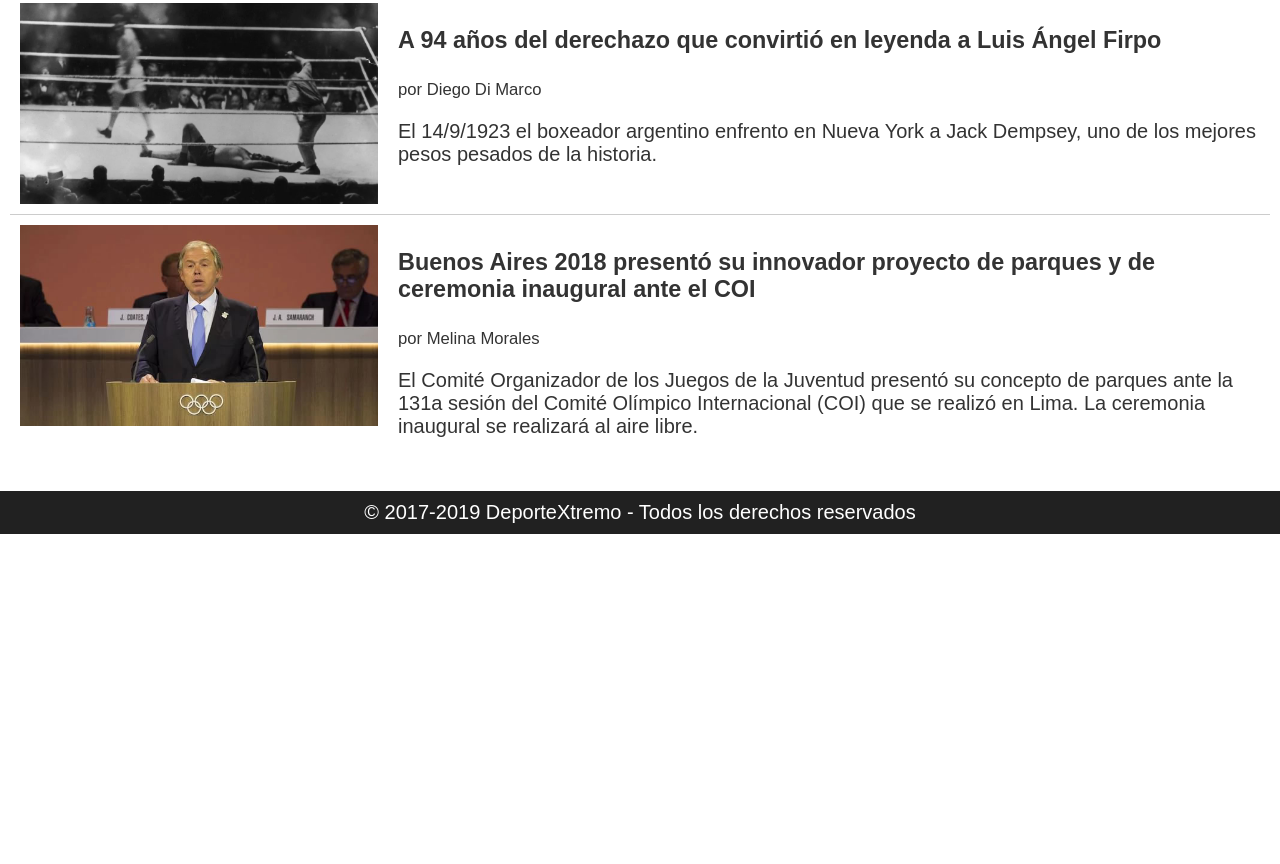
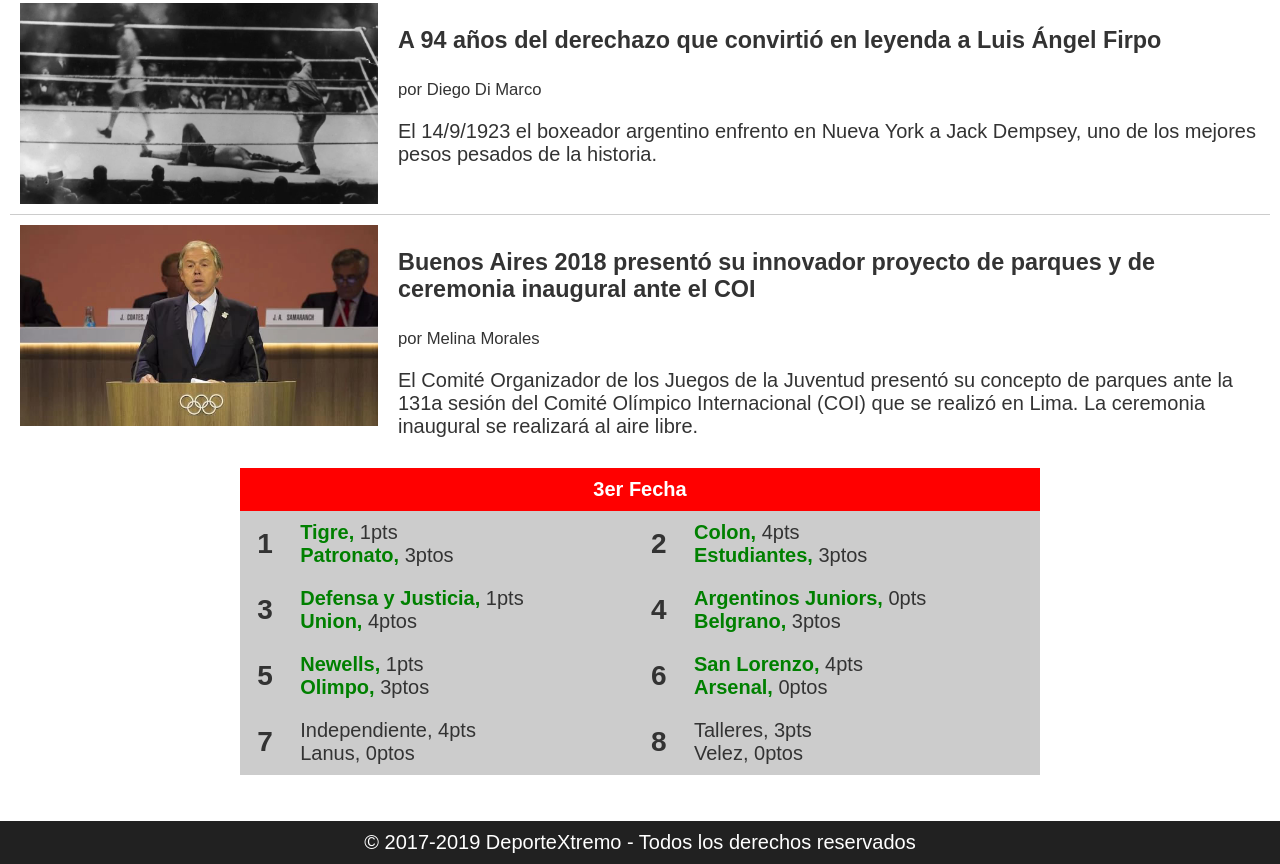
Before and after one commit to cecilia1982/primer-repo, a plain HTML site: page index.html in a window 1280 px wide. Shown: the part 1298-2162 px from the top of the page. Before the commit the page ends 1832 px from the top, so only its background shows below. Drawn offline with Linux system fonts and the light colour scheme.

Commit message:
Celdas y Tabla de posiciones

```diff
--- a/css/style.css
+++ b/css/style.css
@@ -125,3 +125,39 @@
 	color:#FFF;
 	text-align: center;
 }
+
+#tablaPosiciones table {
+	border-collapse: collapse;
+	border:solid 1px #00000;
+	margin: auto;
+	width: 800px;
+}
+
+#tablaPosiciones table tr{
+	border:solid 1px #00000;
+
+}
+
+#tablaPosiciones table th{
+	background-color: red;
+	color: #FFF;
+	padding: 10px;
+
+
+}
+
+#tablaPosiciones table td{
+	background-color: #CCCCCC;
+	padding: 10px;
+
+}
+
+#tablaPosiciones table td:nth-of-type(odd){ /*impar*/
+	text-align: center;
+	font-size: 28px;
+	font-weight: bold;
+
+}
+#tablaPosiciones table td:nth-of-type(even) strong{ /*pares*/
+	color: green;
+}
--- a/index.html
+++ b/index.html
@@ -82,11 +82,47 @@
               </div>
             </article>
         </section>
-            <br> <!--salto-->
-
-
-
+       <!--Tabla de Posiciones-->
+            <section id="tablaPosiciones">
+               <!-- *Anule todo esto en CSS con border-collapse <table width="800" border="1" cellpadding="10" cellspacing="0" align="center"> -->
+                    <table>
+                    <!--Fila 0-->
+                    <tr>
+                        <th colspan="4"><strong>3er Fecha</strong></th>
+                    </tr>
+                    <!--Fila 1-->
+                    <tr>
+                       <td>1</td><!--Celda 1-->
+                       <td><strong>Tigre,</strong> 1pts <br><strong>Patronato,</strong> 3ptos</td><!--Celda 2-->
+                       <td>2</td><!--Celda 3-->
+                       <td><strong>Colon,</strong> 4pts <br><strong>Estudiantes,</strong> 3ptos</td><!--Celda 4-->
+                    </tr>
+                    <!--Fila 2-->
+                    <tr>
+                       <td>3</td><!--Celda 1-->
+                       <td><strong>Defensa y Justicia,</strong> 1pts <br><strong>Union,</strong> 4ptos</td><!--Celda 2-->
+                       <td>4</td><!--Celda 3-->
+                       <td><strong>Argentinos Juniors,</strong> 0pts <br><strong>Belgrano,</strong> 3ptos</td><!--Celda 4-->
+                    </tr>
+                    <!--Fila 3-->
+                    <tr>
+                       <td>5</td><!--Celda 1-->
+                       <td><strong>Newells,</strong> 1pts <br><strong>Olimpo,</strong> 3ptos</td><!--Celda 2-->
+                       <td>6</td><!--Celda 3-->
+                       <td><strong>San Lorenzo,</strong> 4pts <br><strong>Arsenal,</strong> 0ptos</td><!--Celda 4-->
+                    </tr>
+                    <!--Fila 4-->
+                    <tr>
+                       <td>7</td><!--Celda 1-->
+                       <td>Independiente, 4pts <br>Lanus, 0ptos</td><!--Celda 2-->
+                       <td>8</td><!--Celda 3-->
+                       <td>Talleres, 3pts <br>Velez, 0ptos</td><!--Celda 4-->
+                    </tr>
+                </table>
+            </section>
     </main>
+    <br>
+    <br>
     <!-- FOOTER -->
     <footer id="copyright">
         <p>&copy; 2017-2019 DeporteXtremo - Todos los derechos reservados </p>
```
